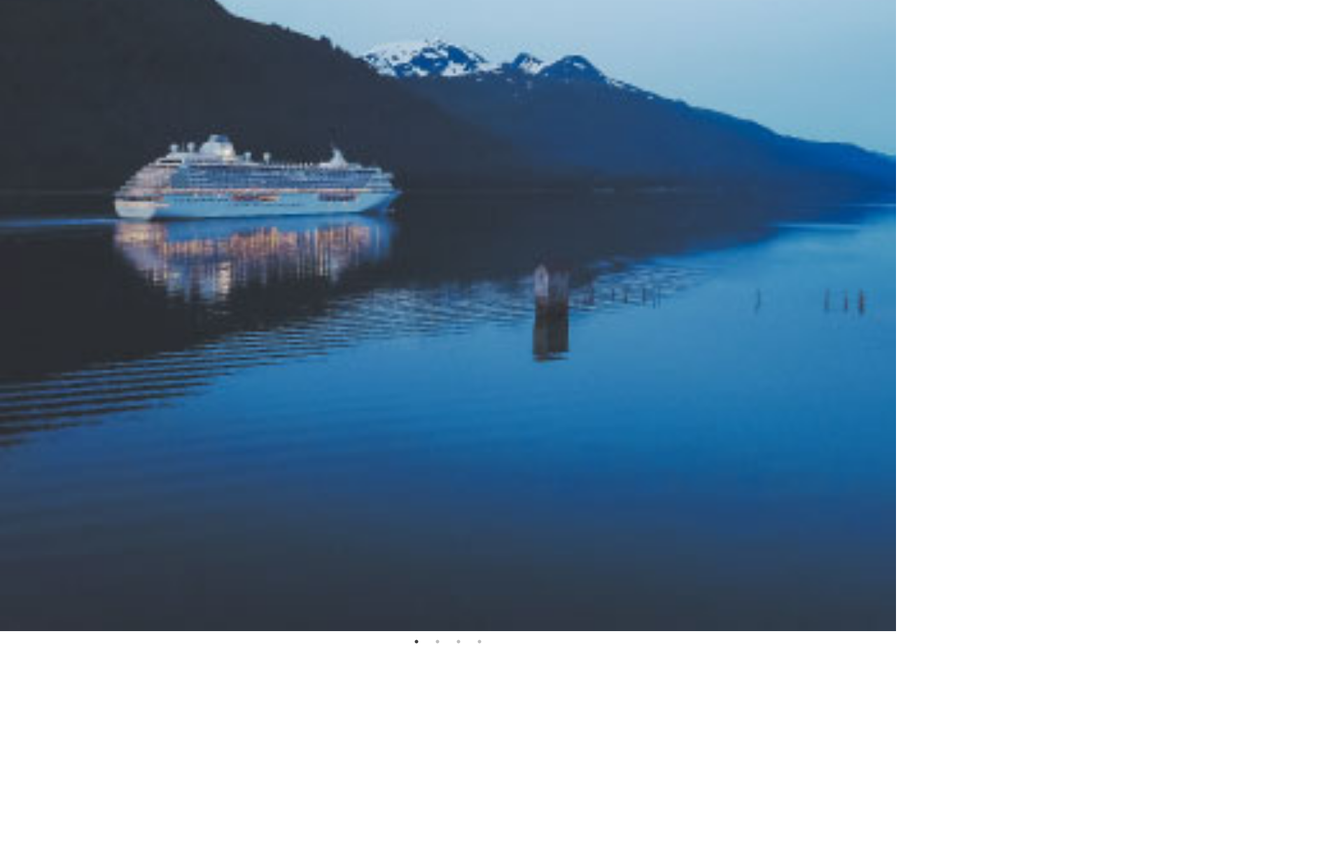
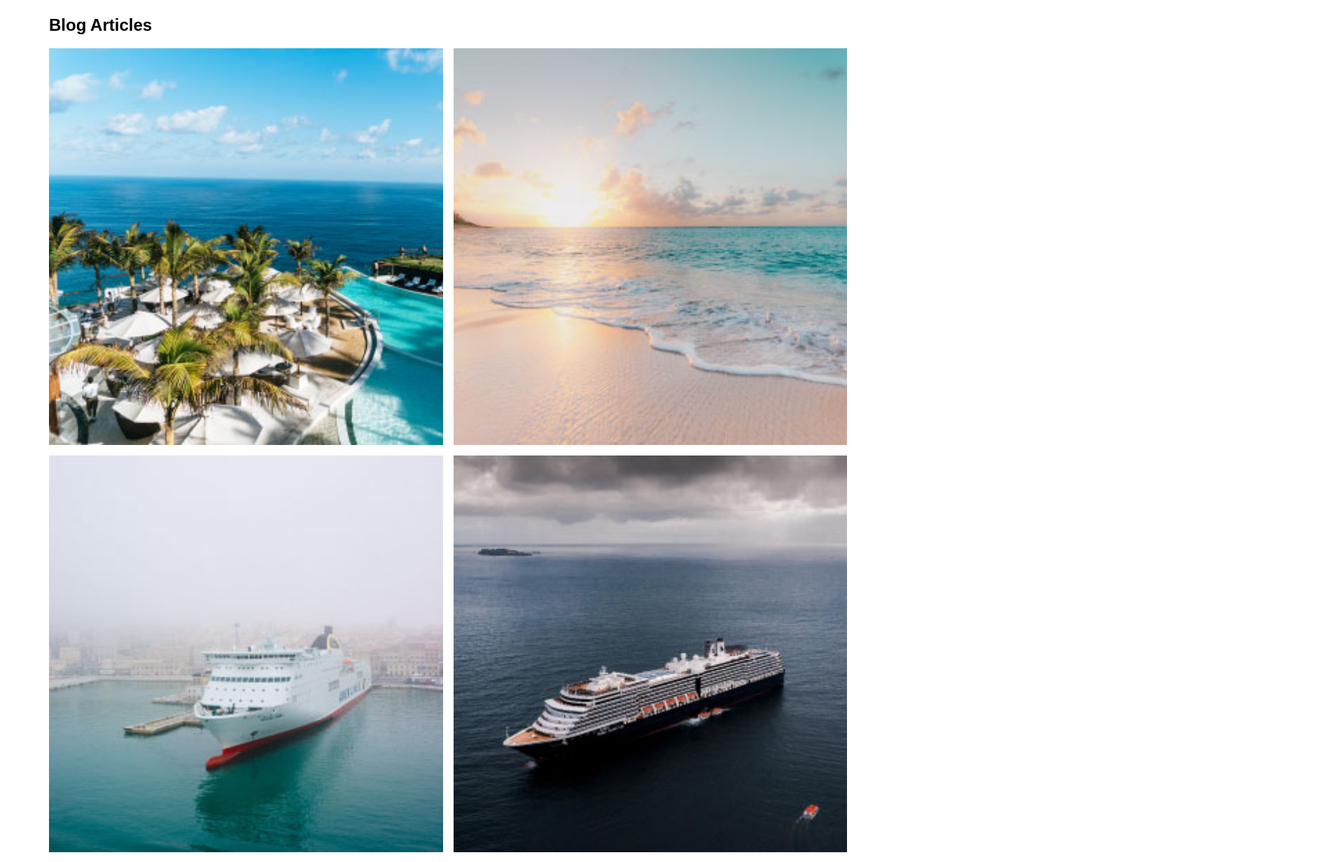
Before and after one commit to awguitar86/awguitar86.github.io, a plain HTML site: page index.html in a window 1280 px wide. Shown: the part 548-1780 px from the top of the page at 70% size, 1920 px wide, since content can reach past the window. Drawn offline with nearby package versions, Linux system fonts and the light colour scheme.

Commit message:
worked on the blog portion. Fixed the slider for small and larger screens.

```diff
--- a/index.html
+++ b/index.html
@@ -68,10 +68,26 @@
         <div class="blog-articles">
             <h2>Blog Articles</h2>
             <div class="blog-teasers">
-                <a href="#"></a>
-                <a href="#"></a>
-                <a href="#"></a>
-                <a href="#"></a>
+                <div class="one">
+                    <a href="#">
+                        <img src="./images/blog1.jpg" alt="blog picture">
+                    </a>
+                </div>
+                <div class="two">
+                    <a href="#">
+                        <img src="./images/blog2.jpg" alt="blog picture">
+                    </a>
+                </div>
+                <div class="three">
+                    <a href="#">
+                        <img src="./images/blog3.jpg" alt="blog picture">
+                    </a>
+                </div>
+                <div class="four">
+                    <a href="#">
+                        <img src="./images/blog4.jpg" alt="blog picture">
+                    </a>
+                </div>
             </div>
         </div>
     </main>
@@ -112,6 +128,7 @@
             subNav.style.display = 'none';
         }
 
+        if ($('.hero-lg').css('display') === 'none') {
             $('.hero-sm').slick({
                 arrows: false,
                 dots: true,
@@ -119,6 +136,8 @@
                 swipe: true,
                 toucheToMove: true
             })
+        }
+        if ($('.hero-sm').css('display') === 'none') {
             $('.hero-lg').slick({
                 arrows: false,
                 dots: true,
@@ -126,6 +145,7 @@
                 swipe: true,
                 toucheToMove: true
             })
+        }
     </script>
 </body>
 </html>
--- a/styles/_large.scss
+++ b/styles/_large.scss
@@ -8,3 +8,10 @@ nav {
     width: 75rem;
 
 }
+
+main {
+    width: 75rem;
+    display: flex;
+    align-items: center;
+    justify-content: center;
+}
--- a/styles/_medium.scss
+++ b/styles/_medium.scss
@@ -1 +1,11 @@
 @import './variables';
+
+.hero-sm {
+  display: none;
+}
+.hero-lg {
+  width: 100%;
+  position: relative;
+  display: flex;
+  align-items: flex-end;
+}
--- a/styles/_small.scss
+++ b/styles/_small.scss
@@ -160,23 +160,16 @@ header {
 }
 
 main {
-    width: 95vw;
+    width: 100vw;
     display: flex;
     flex-direction: column;
     justify-content: flex-start;
     align-items: center;
     margin-bottom: 30px;
-    h2 {
-        width: 95vw;
-        display: flex;
-        align-items: center;
-        justify-content: flex-start;
-        font-family: $font;
-    }
 }
 
 .hero-sm {
-    width: 100vw;
+    width: 100%;
     position: relative;
     display: flex;
     align-items: flex-end;
@@ -189,25 +182,70 @@ main {
     display: none;
 }
 
-.main-content {
-    width: 95vw;
-    img {
-        width: 50%;
-        float: right;
-        margin: 0px 0px 0px 4px;
-    }
-    p {
-        margin: 0px 4px 0px 0px;
-        font-size: 12pt;
+.blog-articles {
+    width: 95%;
+    display: flex;
+    flex-direction: column;
+    align-items: center;
+    h2 {
+        width: 100%;
+        display: flex;
+        align-items: center;
+        justify-content: flex-start;
         font-family: $font;
     }
 }
+.blog-teasers {
+    width: 100%;
+    display: grid;
+    gap: 15px;
+    grid-template-columns: repeat(2, 1fr);
+    grid-template-areas:
+        "one two"
+        "three four"
+    ;
+    margin-bottom: 20px;
+}
 
-.md {
-    display: none;
+.one {
+    grid-area: one;
+    a {
+        text-decoration: none;
+        img {
+            width: 100%;
+            height: 100%;
+        }
+    }
 }
-.lg {
-    display: none;
+.two {
+    grid-area: two;
+    a {
+        text-decoration: none;
+        img {
+            width: 100%;
+            height: 100%;
+        }
+    }
+}
+.three {
+    grid-area: three;
+    a {
+        text-decoration: none;
+        img {
+            width: 100%;
+            height: 100%;
+        }
+    }
+}
+.four {
+    grid-area: four;
+    a {
+        text-decoration: none;
+        img {
+            width: 100%;
+            height: 100%;
+        }
+    }
 }
 
 footer {
```
Also changed, not shown: images/blog1.jpg (added), images/blog2.jpg (added), images/blog3.jpg (added), images/blog4.jpg (added), styles/styles.css, 1 other file. Lines whose indentation alone changed are shown as unchanged.
